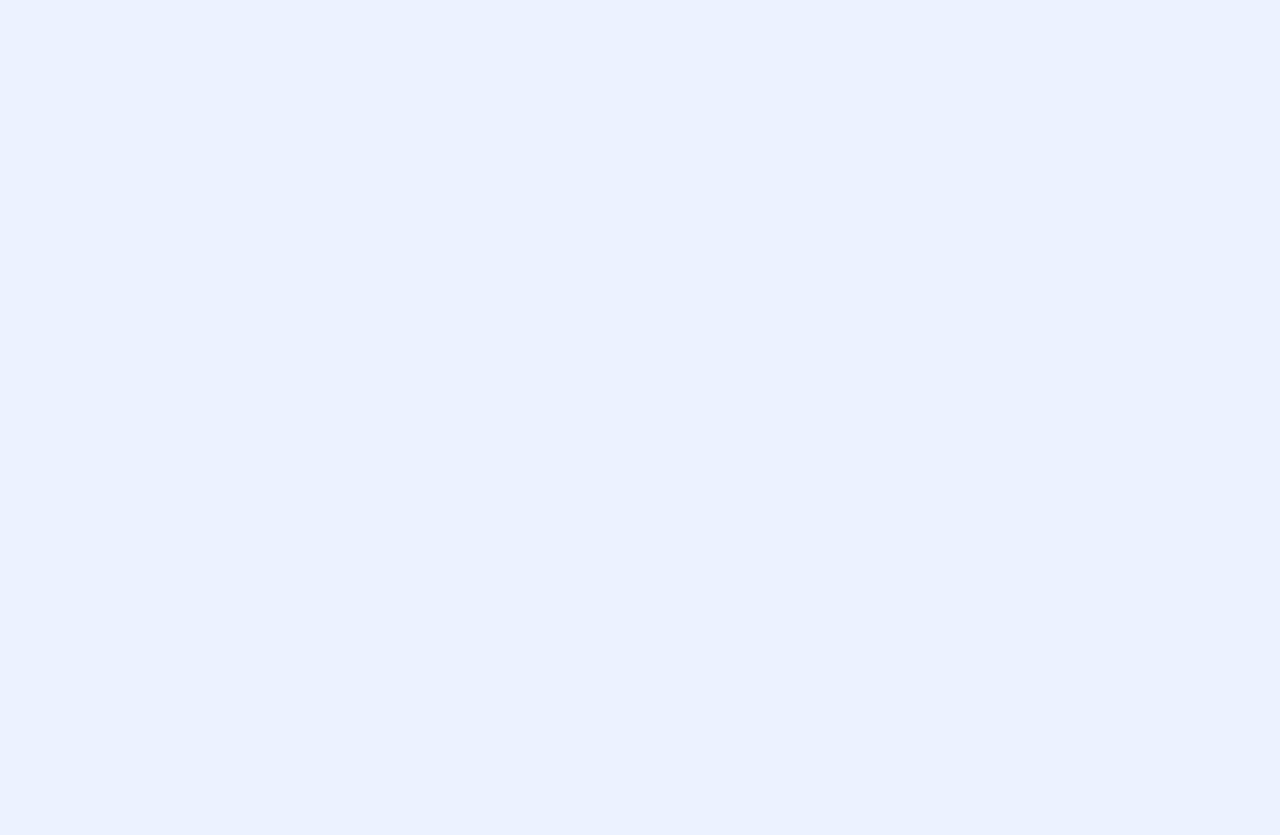
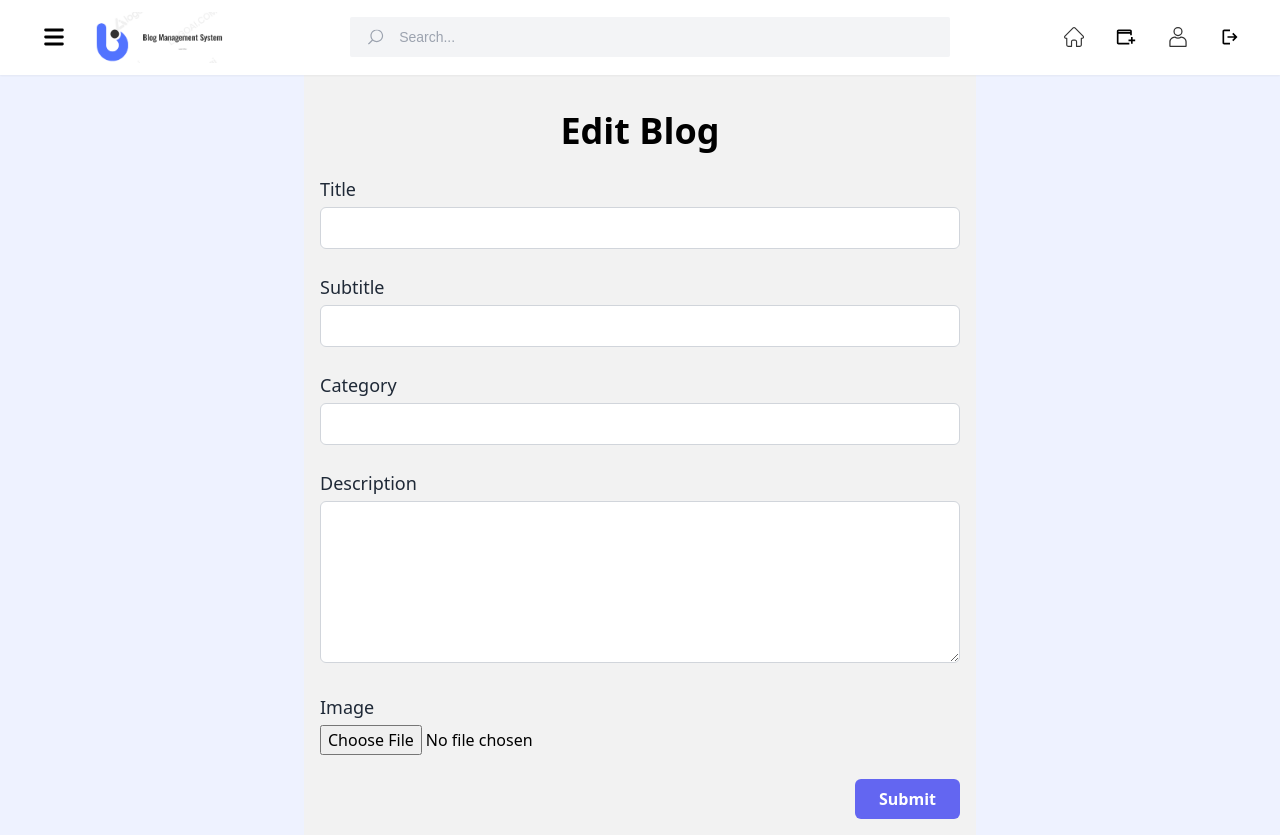
Before and after one commit to Techitus/Blog-Management-System, a React (Vite) app: page /blog/edit/1 in a window 1280 px wide. Before the commit this address had no page. Before the commit the page ends 800 px from the top, so only its background shows below. Built offline with nearby package versions, Linux system fonts and the light colour scheme; no server answers.

Commit message:
CRUD completed

```diff
--- a/src/App.jsx
+++ b/src/App.jsx
@@ -18,7 +18,7 @@ function App() {
           <Route path="/register" element={<Register />} />
           <Route path="/login" element={<Login />} />
           <Route path="/blog/add" element={<AddBlog />} />
-          <Route path='/blog/edit' element={<EditBlog/>}/>
+          <Route path='/blog/edit/:id' element={<EditBlog/>}/>
           <Route path='/blog/:id' element={<SingleBlog/>} />
         </Routes>
       </BrowserRouter>
--- a/src/pages/blog/EditBlog.jsx
+++ b/src/pages/blog/EditBlog.jsx
@@ -1,12 +1,80 @@
+/* eslint-disable react-hooks/exhaustive-deps */
+import { useEffect, useState } from "react"
 import Layout from "../../components/layout/Layout"
-import Form from "./components/form/Form"
+// import Form from "./components/form/Form"
+import { useNavigate, useParams } from "react-router-dom"
+import axios from "axios"
+import { baseUrl } from "../../config"
 
 const EditBlog = () => {
+  const [blog,setBlog ] = useState({})
+  const navigate = useNavigate()
+  const {id} = useParams()
+
+  const editBlog =async (e)=>{
+    e.preventDefault()
+   const response =  await axios.patch(`${baseUrl}/blog/${id}`,blog,{
+      headers: {
+        'Authorization ': localStorage.getItem('token')
+      }
+    })
+    if(response.status === 200){
+navigate('/blog/' + id)
+    }
+  }
+  const handleChange = (e) => {
+    const {name, value} = e.target
+    setBlog({
+     ...blog,
+     [name]: name === 'image' ? e.target.files[0] : value
+    })
+  }
+  const fetchBlog = async ()=>{
+    const response =  await axios.get(`${baseUrl}/blog/${id}`
+    )
+  if(response.status === 200){
+    setBlog(response.data.data)
+  }  }
+
+    useEffect(()=>{
+  fetchBlog()
+    },[])
+
   return (
     <>
     <Layout>
-    <Form type="Edit Post"/>
-    </Layout>
+    <form onSubmit={editBlog}>
+<div className="max-w-2xl mx-auto p-4 bg-[#f2f2f2]">
+
+      <h2 className="text-center text-4xl mt-5 font-bold">Edit Blog</h2> <br />
+        <div className="mb-6">
+            <label htmlFor="title" className="block text-lg font-medium text-gray-800 mb-1">Title</label>
+            <input value={blog.title} type="text" id="title" name="title" className="w-full px-4 py-2 border border-gray-300 rounded-md focus:outline-none focus:border-indigo-500" onChange={handleChange} required/>
+        </div>
+<div className="mb-6">
+            <label htmlFor="subtitle" className="block text-lg font-medium text-gray-800 mb-1">Subtitle</label>
+            <input value={blog.subtitle} type="text" id="subtitle" name="subtitle" className="w-full px-4 py-2 border border-gray-300 rounded-md focus:outline-none focus:border-indigo-500" onChange={handleChange} required/>
+        </div>
+        <div className="mb-6">
+            <label htmlFor="category" className="block text-lg font-medium text-gray-800 mb-1">Category</label>
+            <input type="text" value={blog.category} id="category" name="category" className="w-full px-4 py-2 border border-gray-300 rounded-md focus:outline-none focus:border-indigo-500"onChange={handleChange} required/>
+        </div>
+        <div className="mb-6">
+            <label htmlFor="description" className="block text-lg font-medium text-gray-800 mb-1">Description</label>
+            <textarea id="description" value={blog.description} name="description" className="w-full px-4 py-2 border border-gray-300 rounded-md focus:outline-none focus:border-indigo-500" rows="6" onChange={handleChange} required></textarea>
+        </div>
+
+        <div className="mb-6">
+            <label htmlFor="image" className="block text-lg font-medium text-gray-800 mb-1">Image</label>
+            <input type="file" id="image" name="image" accept="image/*" onChange={handleChange} className="w-full"/>
+        </div>
+
+        <div className="flex justify-end">
+            <button type="submit" className="px-6 py-2 bg-indigo-500 text-white font-semibold rounded-md hover:bg-indigo-600 focus:outline-none">Submit</button>
+        </div>
+</div>
+
+</form>    </Layout>
     </>
   )
 }
--- a/src/pages/blog/SingleBlog.jsx
+++ b/src/pages/blog/SingleBlog.jsx
@@ -1,3 +1,4 @@
+/* eslint-disable react-hooks/exhaustive-deps */
 import { Link, useNavigate, useParams } from "react-router-dom"
 import Layout from "../../components/layout/Layout"
 import axios from "axios"
@@ -63,12 +64,15 @@ fetchBlog()
                             <p className="mb-4 font-light  text-sm md:text-sm text-center text-gray-400">{blog?.description}</p>
 
                             <div className="flex justify-center gap-x-3">
-                                <Link to="/blog/edit"
+                                <Link to={ `/blog/edit/${blog._id}`}
                                     className=" px-5 py-2 border border-primary text-primary hover:bg-primary  transition-all outline-none bg-black border-black text-white hover:text-black hover:bg-white font-bold">
                                     Edit</Link>
                                 <button onClick={deleteBlog}
-                                    className="px-5 py-2 border border-primary text-primary hover:bg-primary hover:text-white transition-all outline-none bg-white border-black text-black hover:text-white hover:bg-black font-bold">
+                                    className="px-5 py-2 border border-primary text-primary hover:bg-primary  transition-all outline-none bg-white border-black text-black hover:text-white hover:bg-black font-bold">
                                     Delete</button>
+                            </div> <br />
+                            <div>
+                                <p>Created By:{blog?.userId?.username}</p>
                             </div>
 
                         </div>
```
